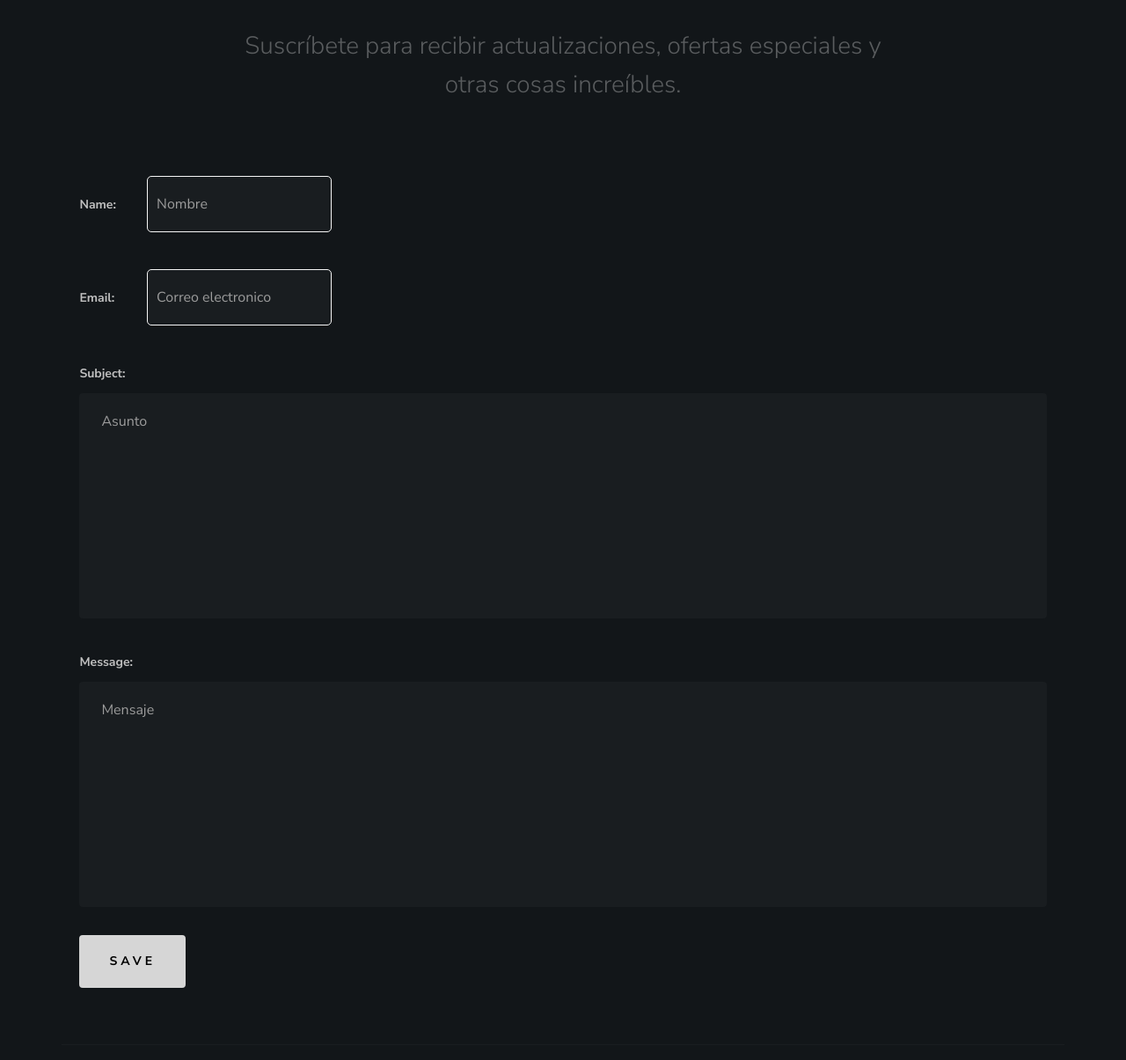
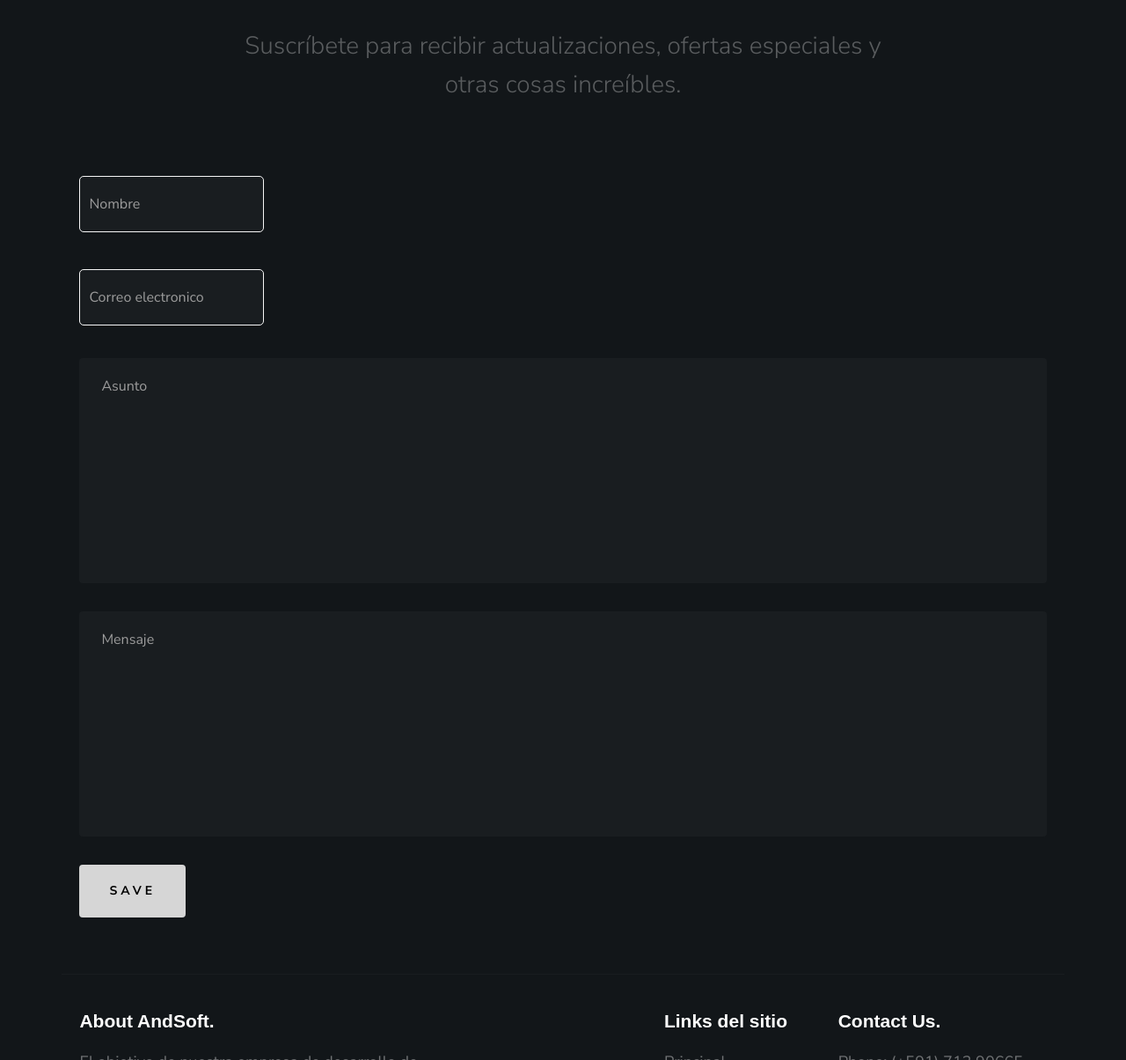
Before and after one commit to carlosribera/landpage, a Django app: page / in a window 1280 px wide. Shown: the part 5295-6500 px from the top of the page at 88% size. Run offline with Django 4.2, Linux system fonts and the light colour scheme; data comes from the database, SQL or seed files in the repository; some web fonts are replaced.

Commit message:
mejorando presentacioin

```diff
--- a/myapp/form.py
+++ b/myapp/form.py
@@ -30,7 +30,7 @@ class PortfolioForm(forms.ModelForm):
 
 
 class NewContact(forms.Form):
-    name = forms.CharField( max_length=200, widget=forms.TextInput(attrs={'class': 'input', 'type': 'text','placeholder':"Nombre"}))
-    email = forms.CharField( max_length=200, widget=forms.TextInput(attrs={'class': 'input', 'type': 'email', 'placeholder':'Correo electronico'}))
-    subject = forms.CharField( widget=forms.Textarea(attrs={'class':'input', 'type': 'text', 'placeholder':"Asunto"}))
-    message = forms.CharField( widget=forms.Textarea(attrs={'class':'input', 'type': 'text', 'placeholder':"Mensaje"}))
+    name = forms.CharField(label="", max_length=200, widget=forms.TextInput(attrs={'class': 'input', 'type': 'text','placeholder':"Nombre"}))
+    email = forms.CharField(label="", max_length=200, widget=forms.TextInput(attrs={'class': 'input', 'type': 'email', 'placeholder':'Correo electronico'}))
+    subject = forms.CharField(label="", widget=forms.Textarea(attrs={'class':'input', 'type': 'text', 'placeholder':"Asunto"}))
+    message = forms.CharField(label="", widget=forms.Textarea(attrs={'class':'input', 'type': 'text', 'placeholder':"Mensaje"}))
--- a/myapp/templates/index.html
+++ b/myapp/templates/index.html
@@ -27,7 +27,7 @@
                 </h3>
 
                 <div class="home-content__btn-wrap">
-                    <a href="#download" class="btn btn--primary home-content__btn smoothscroll">
+                    <a href="#contact" class="btn btn--primary home-content__btn smoothscroll">
                         Registrate
                     </a>
                 </div>
@@ -164,7 +164,7 @@
 
 
 
-<section id="home" class="s-home target-section" data-parallax="scroll"
+<section id="portfolio" class="s-home target-section" data-parallax="scroll"
     data-image-src="{% static 'images/hero-bg.jpg' %}" data-natural-width=3000 data-natural-height=2000
     data-position-y=center>
 
--- a/mysite/settings.py
+++ b/mysite/settings.py
@@ -55,7 +55,7 @@ ROOT_URLCONF = 'mysite.urls'
 TEMPLATES = [
     {
         'BACKEND': 'django.template.backends.django.DjangoTemplates',
-        'DIRS': [BASE_DIR / "templates"],
+        'DIRS': [os.path.join(BASE_DIR, "templates")],
         'APP_DIRS': True,
         'OPTIONS': {
             'context_processors': [
```
